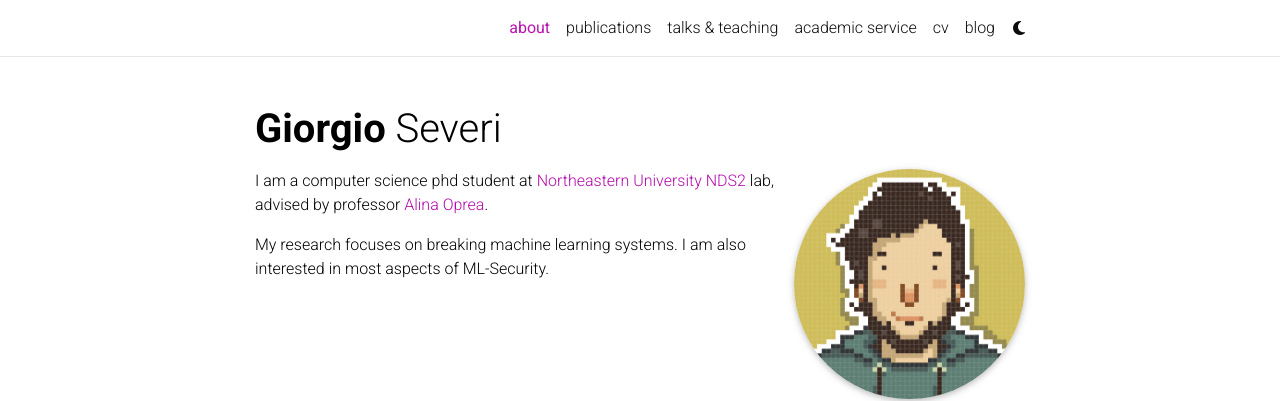
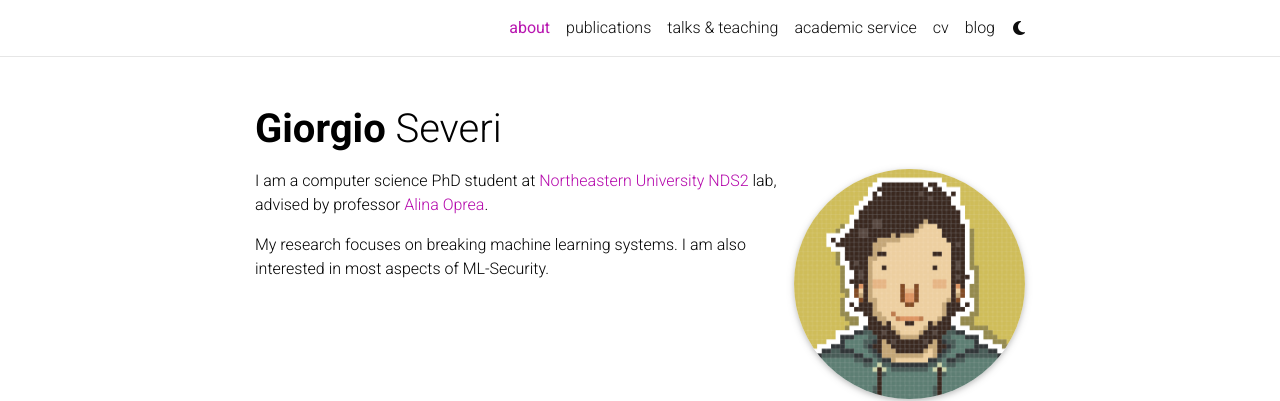
Before and after one commit to ClonedOne/ClonedOne.github.io, a Jekyll site: the page built from _pages/about.md, in a window 1280 px wide. Shown: the top 401 px of the page. Built offline with Jekyll 4.4.1, drawn with Linux system fonts in a browser that asks for light colours; full-size pictures stand in for the smaller copies a plugin makes; comment, search, counter and statistics services are not loaded; a style sheet for code colours, icons or effects is not loaded.

Commit message:
site update

```diff
--- a/_pages/about.md
+++ b/_pages/about.md
@@ -18,6 +18,6 @@ social: true  # includes social icons at the bottom of the page
 ---
 
 
-I am a computer science phd student at [Northeastern University](https://www.northeastern.edu/) [NDS2](https://nds2.ccs.neu.edu/) lab, advised by professor [Alina Oprea](http://www.ccs.neu.edu/home/alina/).
+I am a computer science PhD student at [Northeastern University](https://www.northeastern.edu/) [NDS2](https://nds2.ccs.neu.edu/) lab, advised by professor [Alina Oprea](http://www.ccs.neu.edu/home/alina/).
 
 My research focuses on breaking machine learning systems. I am also interested in most aspects of ML-Security.
```
